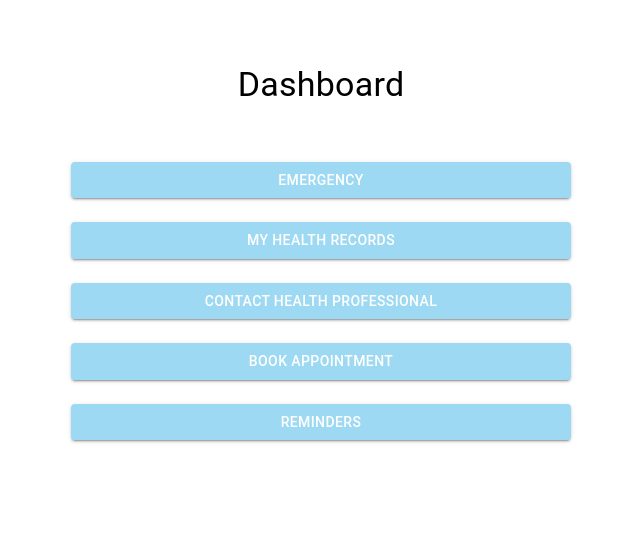
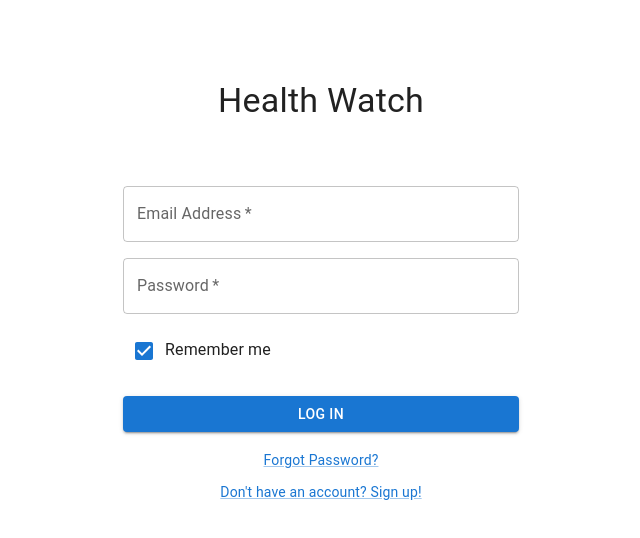
Before and after one commit to KarlGilden/health-watch, a React (Create React App) app: page / in a window 1280 px wide. Shown: the top 538 px of the page, without its empty margins (319-959 px from the left). Built offline with nearby package versions, Linux system fonts and the light colour scheme; no server answers.

Commit message:
add login functionality

```diff
--- a/src/App.js
+++ b/src/App.js
@@ -10,7 +10,8 @@ function App() {
       <Router>
         <AuthProvider>
           <Routes>
-            <Route path="/" element={<PatientDashboard/>}/>
+            <Route path="/" element={<Login/>}/>
+            <Route path="/dashboard" element={<PatientDashboard/>}/>
           </Routes>
         </AuthProvider>
       </Router>
--- a/src/Pages/Login.js
+++ b/src/Pages/Login.js
@@ -1,4 +1,4 @@
-import * as React from 'react';
+import {React, useState} from 'react'
 
 import {Link} from '@mui/material'
 import Button from '@mui/material/Button';
@@ -11,10 +11,31 @@ import Typography from '@mui/material/Typography';
 import Container from '@mui/material/Container';
 import { createTheme, ThemeProvider } from '@mui/material/styles';
 import Checkbox from '@mui/material/Checkbox';
+import { useAuth } from '../context/AuthContext';
+import { useNavigate } from 'react-router-dom';
 const label = { inputProps: { 'aria-label': 'Checkbox demo' } };
 
 const theme = createTheme();
 const Login = () => {
+
+    const { login } = useAuth()
+
+    // init navigation hook
+    const navigate = useNavigate()
+
+    // login form state
+    const [email, setEmail] = useState("");
+    const [password, setPassword] = useState("");
+    const [error, setError] = useState("");
+
+    const handleLogin = async () => {
+        if(email.length > 0 && password.length > 0){
+            const e = await login(email, password)
+            setError(e)
+        }
+
+    }
+
     return (
         <ThemeProvider theme={theme}>
             <Container component="main" maxWidth="xs">
@@ -42,6 +63,10 @@ const Login = () => {
                                     label="Email Address"
                                     name="email"
                                     autoComplete="email"
+
+                                    onChange={(e)=>{
+                                        setEmail(e.target.value)
+                                    }}
                                 />
                             </Grid>
                             <Grid item xs={12}>
@@ -53,6 +78,10 @@ const Login = () => {
                                     type={"password"}
                                     id="password"
                                     autoComplete="new-password"
+
+                                    onChange={(e)=>{
+                                        setPassword(e.target.value)
+                                    }}
                                 />
                             </Grid>
                             <Grid item>
@@ -65,10 +94,13 @@ const Login = () => {
 
                         </Grid>
                         <Button
-                            type="submit"
                             fullWidth
                             variant="contained"
                             sx={{ mt: 3, mb: 2 }}
+
+                            onClick={()=>{
+                                handleLogin()
+                            }}
                         >
                             Log in
                         </Button>
--- a/src/Pages/PatientDashboard.js
+++ b/src/Pages/PatientDashboard.js
@@ -16,7 +16,7 @@ const PatientDashboard = () => {
             <Box m={5} pt={3}>
                 <Stack justifyContent="center" alignItems="center" direction="column" spacing={3} >
                     <Typography variant="h4" sx={{paddingBottom: 4}}>
-                        Dashboard
+                        Dashboard {user.uid}
                     </Typography>
 
                     <Button variant="contained" sx={{...btn}}>
--- a/src/context/AuthContext.js
+++ b/src/context/AuthContext.js
@@ -47,7 +47,6 @@ const AuthProvider = ({children}) => {
         setAuthLoading(true)
         try {
             await createUserWithEmailAndPassword(auth, email, password)
-            navigate('/courses')
         }catch (error){
             console.log(error)
         }
@@ -58,7 +57,7 @@ const AuthProvider = ({children}) => {
         setAuthLoading(true)
         try {
             await signInWithEmailAndPassword(auth, email, password)
-            navigate('/courses')
+            navigate('/dashboard')
         }catch(error){
             return error.message
         }
```
